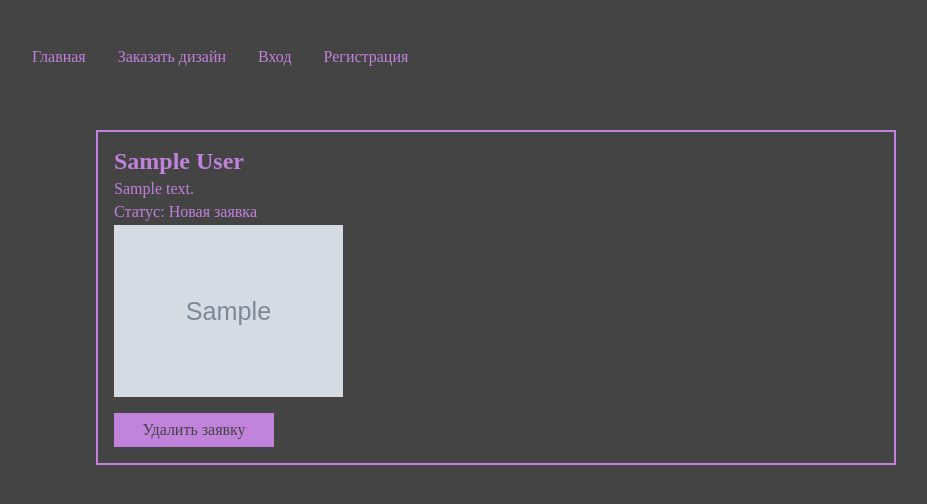
After one commit to m000rtualuna/designpro, a Django app: page /posts/request/1 in a window 1280 px wide. The commit adds this page. Shown: the top 504 px of the page, without its empty margins (144-1071 px from the left). Run offline with Django 5.2, Linux system fonts and the light colour scheme; tables that the repository leaves empty hold one stand-in row (values such as "Sample post"); grey boxes marked "Sample" are stand-in pictures.

Commit message:
add detail and delete req

```diff
--- a/designpro/urls.py
+++ b/designpro/urls.py
@@ -4,15 +4,15 @@ from django.conf.urls.static import static
 from django.conf import settings
 from django.urls import include
 from django.views.generic import RedirectView
-from django.contrib.auth import views as auth_views
+from django.views.decorators.cache import never_cache
+from django.views.static import serve
 
 urlpatterns = [
     path('superadmin/', admin.site.urls),
     path('posts/', include('posts.urls')),
-    path('catalog/', include('posts.urls')),
     path('', RedirectView.as_view(url='posts/', permanent=True)),
-    path('accounts/login/', auth_views.LoginView.as_view(template_name='login.html'), name='login'),
 ]
 
 if settings.DEBUG:
     urlpatterns += static(settings.MEDIA_URL, document_root=settings.MEDIA_ROOT)
+    urlpatterns.append(path('static/<path:path>', never_cache(serve)))
--- a/posts/admin.py
+++ b/posts/admin.py
@@ -1,4 +1,5 @@
 from django.contrib import admin
-from .models import AdvUser
+from .models import AdvUser, UserRequest
 
 admin.site.register(AdvUser)
+admin.site.register(UserRequest)
--- a/posts/models.py
+++ b/posts/models.py
@@ -1,5 +1,8 @@
+from datetime import datetime
+from django.utils import timezone
 from django.contrib.auth.models import AbstractUser
 from django.db import models
+from designpro import settings
 
 
 class AdvUser(AbstractUser):
@@ -11,3 +14,17 @@ class AdvUser(AbstractUser):
 
     class Meta:
         pass
+
+STATUS = (
+    ('n', 'Новая заявка'),
+    ('a', 'Принято в работу'),
+    ('d', 'Выполнено'),
+)
+
+class UserRequest(models.Model):
+    title = models.CharField(max_length=50)
+    description = models.CharField(max_length=200)
+    pub_date = models.DateTimeField(default=datetime.now)
+    user = models.ForeignKey(settings.AUTH_USER_MODEL, on_delete=models.CASCADE)
+    image = models.ImageField(upload_to='media/', blank=False, null=True)
+    status = models.CharField(max_length=1, choices=STATUS, default='n')
--- a/posts/static/posts/styles.css
+++ b/posts/static/posts/styles.css
@@ -105,3 +105,53 @@ form button[type="submit"] {
     cursor: pointer;
     margin-top: 1em;
 }
+
+.logout, .delete {
+    display: block;
+    width: 10em;
+    padding: 0.5em;
+    background-color: #c082db;
+    color: #444444;
+    border: none;
+    cursor: pointer;
+    margin-top: 1em;
+    text-decoration: none;
+    color: #444444;
+    justify-content: center;
+    display: flex;
+}
+
+.request {
+    max-width: 50em;
+    margin: 2em auto;
+    padding: 1em;
+    border: 2px solid #c082db;
+}
+
+.request li a {
+    font-size: 1.5em;
+    color: #c082db;
+    text-decoration: none;
+    font-weight: bold;
+    display: block;
+}
+
+.request li {
+    display: flex;
+    flex-direction: column;
+    gap: 0.3em;
+}
+
+ul {
+    list-style: none;
+}
+
+.request .img {
+    max-width: 30%;
+    height: auto;
+    display: block;
+}
+
+p {
+    color: #c082db;
+}
--- a/posts/templates/basic.html
+++ b/posts/templates/basic.html
@@ -14,7 +14,9 @@
         <li><a href="{% url 'posts:index' %}">Главная</a></li>
         {% if user.is_authenticated %}
         <li><a href="{% url 'posts:profile' %}">Профиль</a></li>
+        <li><a href="{% url 'posts:create_request' %}">Заказать дизайн</a></li>
         {% else %}
+        <li><a href="{% url 'posts:login' %}">Заказать дизайн</a></li>
         <li><a href="{% url 'posts:login' %}">Вход</a></li>
         <li><a href="{% url 'posts:registration' %}">Регистрация</a></li>
         {% endif %}
--- a/posts/templates/login.html
+++ b/posts/templates/login.html
@@ -1,7 +1,7 @@
 {% extends "basic.html" %}
 {% block content %}
 <h2>Вход</h2>
-<form method="post" action="{% url 'login' %}">
+<form method="post" action="{% url 'posts:login' %}">
     {% csrf_token %}
     {{ form.as_p }}
     <button type="submit">Войти</button>
--- /dev/null
+++ b/posts/templates/request_detail.html
@@ -0,0 +1,12 @@
+{% extends "basic.html" %}
+{% block content %}
+<div class="request">
+    <li>
+        <a href="">{{ userrequest.title }}</a>
+        <p>{{ userrequest.description }}</p>
+        <p>Статус: {{ userrequest.get_status_display }}</p>
+        <img src="{{ userrequest.image.url }}" class="img" alt="Фото">
+    </li>
+    <a href="{% url 'posts:request_delete' pk=userrequest.pk %}" class="delete">Удалить заявку</a>
+</div>
+{% endblock %}
--- a/posts/urls.py
+++ b/posts/urls.py
@@ -1,13 +1,15 @@
 from django.urls import path
 from . import views
-from .views import PostsLoginView
 
 app_name = 'posts'
 
 urlpatterns = [
-    path('', views.index, name='index'),
-    path('accounts/login', PostsLoginView.as_view(), name='login'),
+    path('', views.UsersRequestListView.as_view(), name='index'),
+    path('accounts/login', views.PostsLoginView.as_view(), name='login'),
     path('accounts/registration', views.register, name='registration'),
     path('accounts/profile', views.profile, name='profile'),
     path('accounts/logout/', views.logout_view, name='logout'),
+    path('create_request/', views.create_request, name='create_request'),
+    path('request/<int:pk>', views.RequestDetail.as_view(), name='request_detail'),
+    path('request/<int:pk>/delete/', views.DeleteRequest.as_view(), name='request_delete'),
 ]
--- a/posts/views.py
+++ b/posts/views.py
@@ -1,12 +1,19 @@
+from django.contrib.auth.mixins import LoginRequiredMixin, PermissionRequiredMixin
+import generic
 from django.contrib.auth import get_user_model, login
 from django.contrib.auth.views import LoginView
 from django.shortcuts import render, redirect
-from posts.forms import RegistrationForm
+from posts.forms import RegistrationForm, RequestForm
 from django.urls import reverse_lazy
 from django.contrib.auth.decorators import login_required
 from django.contrib.auth import logout
+from django.utils import timezone
+from django.views import generic
+from django.views.generic import CreateView, UpdateView, DeleteView
+from posts.models import UserRequest
 
 User = get_user_model()
+
 def index(request):
     return render(request, 'index.html')
 
@@ -31,5 +38,43 @@ def logout_view(request):
 
 @login_required
 def profile(request):
-    context = {'user': request.user}
+    user_requests = UserRequest.objects.filter(user=request.user)
+    context = {'user': request.user, 'userrequest_list': user_requests}
     return render(request, 'profile.html', context)
+
+@login_required
+def create_request(request):
+    if request.method == 'POST':
+        form = RequestForm(request.POST, request.FILES)
+        if form.is_valid():
+            UserRequest = form.save(commit=False)
+            UserRequest.user = request.user
+            UserRequest.pub_date = timezone.now()
+            UserRequest.save()
+            return redirect('posts:index')
+    else:
+        form = RequestForm()
+    return render(request, 'create_request.html', {'form': form,})
+
+class UsersRequestListView(generic.ListView):
+    model = UserRequest
+    paginate_by = 4
+    template_name = 'index.html'
+
+    def get_queryset(self):
+        return UserRequest.objects.filter(status='d')
+
+    def get_context_data(self, **kwargs):
+        context = super().get_context_data(**kwargs)
+        context['accepted_count'] = UserRequest.objects.filter(status='a').count()
+        return context
+
+class RequestDetail(generic.DetailView):
+    model = UserRequest
+    template_name = 'request_detail.html'
+
+class DeleteRequest(PermissionRequiredMixin, DeleteView):
+    model = UserRequest
+    success_url = reverse_lazy('posts:index')
+    permission_required = 'posts.delete_userrequest'
+    template_name = "delete_request.html"
```
Also changed, not shown: posts/forms.py (+7 -0 lines), posts/templates/create_request.html (added, +9 -0 lines), posts/templates/delete_request.html (added, +9 -0 lines), posts/templates/index.html (+18 -4 lines), posts/templates/profile.html (+18 -2 lines), db.sqlite3 (deleted), posts/templates/registration.html (line endings or trailing spaces).
